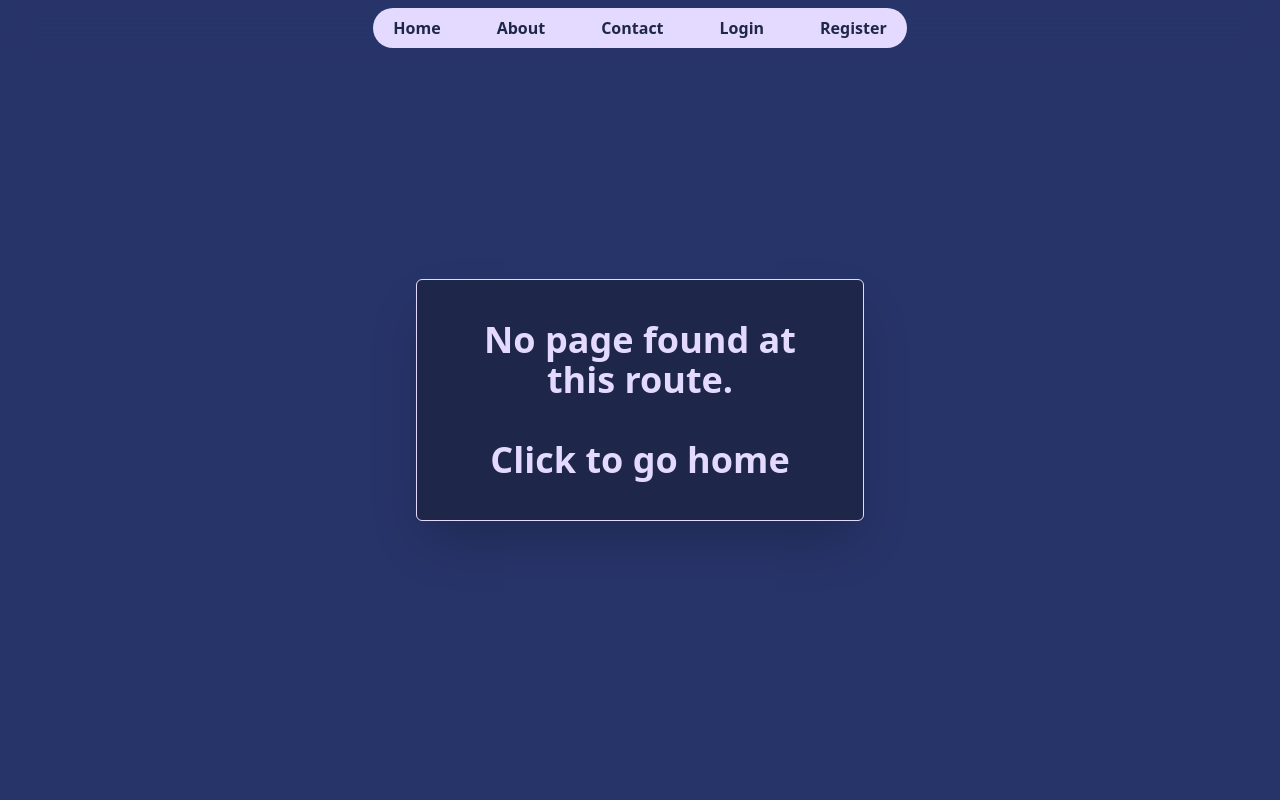
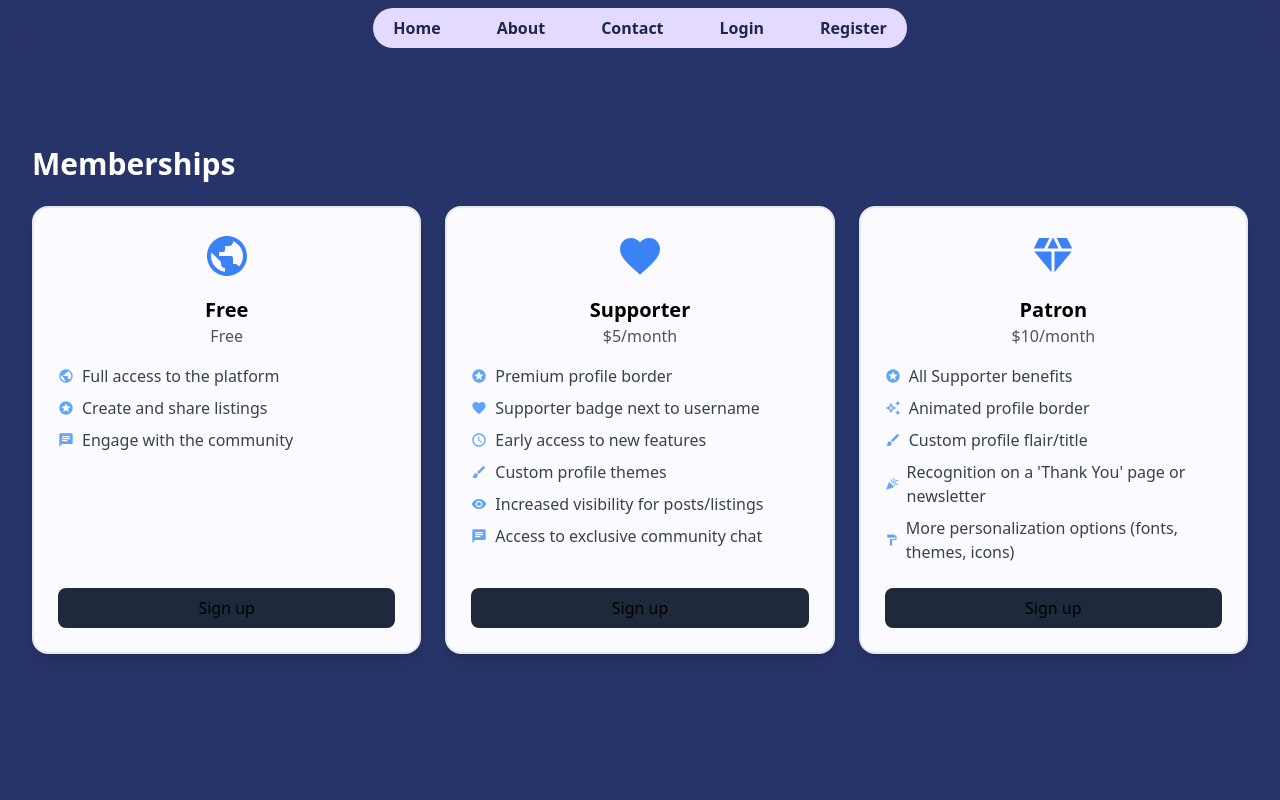
Before and after one commit to Junaidadams/nooks, a React (Vite) app: page /memberships in a window 1280 px wide. Shown: the top 800 px of the page. Built offline with nearby package versions, Linux system fonts and the light colour scheme.

Commit message:
Changes post trip

```diff
--- a/constants.js
+++ b/constants.js
@@ -8,6 +8,17 @@ import {
   MdLocationOn,
   MdStorefront,
   MdAdd,
+  MdStars,
+  MdFavorite,
+  MdDiamond,
+  MdPublic,
+  MdAccessTime,
+  MdBrush,
+  MdVisibility,
+  MdChat,
+  MdOutlineAutoAwesome,
+  MdFormatPaint,
+  MdCelebration,
 } from "react-icons/md";
 
 import {
@@ -289,3 +300,47 @@ export const nookTags = [
   { label: "Local Favorite", icon: FaTrophy },
   { label: "Instagram-Worthy", icon: FaCamera },
 ];
+
+export const membershipInformation = [
+  {
+    tier: "Free",
+    price: "Free",
+    icon: MdPublic,
+    benefits: [
+      { text: "Full access to the platform", icon: MdPublic },
+      { text: "Create and share listings", icon: MdStars },
+      { text: "Engage with the community", icon: MdChat },
+    ],
+  },
+  {
+    tier: "Supporter",
+    price: "$5/month",
+    icon: MdFavorite,
+    benefits: [
+      { text: "Premium profile border", icon: MdStars },
+      { text: "Supporter badge next to username", icon: MdFavorite },
+      { text: "Early access to new features", icon: MdAccessTime },
+      { text: "Custom profile themes", icon: MdBrush },
+      { text: "Increased visibility for posts/listings", icon: MdVisibility },
+      { text: "Access to exclusive community chat", icon: MdChat },
+    ],
+  },
+  {
+    tier: "Patron",
+    price: "$10/month",
+    icon: MdDiamond,
+    benefits: [
+      { text: "All Supporter benefits", icon: MdStars },
+      { text: "Animated profile border", icon: MdOutlineAutoAwesome },
+      { text: "Custom profile flair/title", icon: MdBrush },
+      {
+        text: "Recognition on a 'Thank You' page or newsletter",
+        icon: MdCelebration,
+      },
+      {
+        text: "More personalization options (fonts, themes, icons)",
+        icon: MdFormatPaint,
+      },
+    ],
+  },
+];
--- a/src/App.jsx
+++ b/src/App.jsx
@@ -11,6 +11,7 @@ import TermsAndConditions from "./pages/T&C";
 import ProfilePage from "./pages/ProfilePage";
 import Logout from "./pages/Logout";
 import Archive from "./pages/Archive";
+import Memberships from "./pages/Memberships";
 
 import VerifyEmail from "./pages/utilPages/VerifyEmail";
 import NoPage from "./pages/NoPage";
@@ -28,6 +29,7 @@ const App = () => {
       <Route path="/register" element={<Registration />} />
       <Route path="/login" element={<Login />} />
       <Route path="/verify-email" element={<VerifyEmail />} />
+      <Route path="/memberships" element={<Memberships />} />
       <Route
         path="/profile-page"
         element={
--- /dev/null
+++ b/src/pages/Memberships.jsx
@@ -0,0 +1,52 @@
+import { membershipInformation } from "../../constants";
+import PropTypes from "prop-types";
+
+const MembershipTile = ({ tier, price, icon: Icon, benefits }) => {
+  return (
+    <div className="bg-ghost-white flex flex-col rounded-2xl shadow-lg p-6 w-full max-w-md text-center border-2 border-gray-200 hover:border-blue-500 transition-all">
+      <div className="flex justify-center items-center mb-4">
+        <Icon className="text-blue-500 text-5xl" />
+      </div>
+      <h2 className="text-xl font-bold">{tier}</h2>
+      <p className="text-gray-600 mb-4">{price}</p>
+      <ul className="text-left space-y-2 mb-6">
+        {benefits.map((benefit, index) => (
+          <li key={index} className="flex items-center text-gray-700">
+            <benefit.icon className="text-blue-400 mr-2" />
+            {benefit.text}
+          </li>
+        ))}
+      </ul>
+      <a href="/" className="bg-slate-800 p-2 rounded-lg mt-auto">
+        <button>Sign up</button>
+      </a>
+    </div>
+  );
+};
+
+MembershipTile.propTypes = {
+  title: PropTypes.string.isRequired,
+  description: PropTypes.string.isRequired,
+  price: PropTypes.number.isRequired,
+  isPremium: PropTypes.bool,
+  onUpgrade: PropTypes.func,
+  benefits: PropTypes.array,
+  tier: PropTypes.string,
+  icon: PropTypes.any,
+};
+const Memberships = () => {
+  return (
+    <div className="flex min-h-screen -mt-[56px] bg-delft-blue flex-col items-center p-8">
+      <div className="m-auto">
+        <h1 className="text-white text-3xl font-bold mb-6">Memberships</h1>
+        <div className="grid grid-cols-1 md:grid-cols-3 gap-6">
+          {membershipInformation.map((membership) => (
+            <MembershipTile key={membership.tier} {...membership} />
+          ))}
+        </div>
+      </div>
+    </div>
+  );
+};
+
+export default Memberships;
--- a/src/pages/ProfilePage.jsx
+++ b/src/pages/ProfilePage.jsx
@@ -1,9 +1,11 @@
 import { useContext, useState } from "react";
 import { AuthContext } from "../context/AuthContext";
-import { motion } from "framer-motion";
+import { motion, AnimatePresence } from "framer-motion";
+
 import apiRequest from "../../lib/apiRequest";
 
 import SubmitButton from "../components/SubmitButton";
+import { HiOutlineBadgeCheck } from "react-icons/hi";
 
 const ProfilePage = () => {
   const { currentUser, updateUser } = useContext(AuthContext);
@@ -11,12 +13,14 @@ const ProfilePage = () => {
     username: currentUser.username,
     bio: currentUser.bio || "",
     email: currentUser.email,
+    avatarUrl: currentUser.avatar,
   });
   const [error, setError] = useState("");
   const [success, setSuccess] = useState(false);
   const [isLoading, setIsLoading] = useState(false);
   const [complete, setComplete] = useState(false);
   const [isEditing, setIsEditing] = useState(false);
+  const [isHovered, setIsHovered] = useState(false);
 
   const handleChange = (e) => {
     setFormData({ ...formData, [e.target.name]: e.target.value });
@@ -51,8 +55,8 @@ const ProfilePage = () => {
         <div className="flex flex-col sm:flex-row my-auto bg-space-cadet p-4 rounded-md">
           <div className="flex">
             <div
-              className={`${
-                !currentUser.premium
+              className={`relative ${
+                currentUser.premium
                   ? "bg-gradient-to-tr from-amber-500 to-amber-200"
                   : "bg-periwinkle"
               } rounded-full w-16 h-16 sm:h-20 sm:w-20 flex shadow-lg p-1 mr-4`}
@@ -61,20 +65,33 @@ const ProfilePage = () => {
                 src="https://encrypted-tbn2.gstatic.com/images?q=tbn:ANd9GcSDz6yWvbQS0-tmNQjbMcOl11jXk38fj9xtWeMQVidumoj9Imn2ioRiYubBoTVUkAt-yUCjnJ2WU4_ZxexGo9QQxQkxJn0UoyAD-yAOIw"
                 className="rounded-full object-cover h-full w-full"
               />
+              <div
+                className="relative"
+                onMouseEnter={() => setIsHovered(true)}
+                onMouseLeave={() => setIsHovered(false)}
+              >
+                <HiOutlineBadgeCheck
+                  color="#E4D9FF"
+                  className="h-6 w-6 sm:h-8 sm:w-8 z-10 absolute bottom-0 right-0 transform bg-space-cadet p-0 rounded-full"
+                />
+                <AnimatePresence>
+                  {isHovered && (
+                    <motion.div
+                      initial={{ opacity: 0, y: 5 }}
+                      animate={{ opacity: 1, y: 0 }}
+                      exit={{ opacity: 0, y: 5 }}
+                      className="absolute bottom-10 right-0 bg-gray-800 text-white text-xs px-2 py-1 rounded-md shadow-md whitespace-nowrap"
+                    >
+                      Verified
+                    </motion.div>
+                  )}
+                </AnimatePresence>
+              </div>
             </div>
+
             <div className="my-auto text-left">
               <motion.h1 className="text-xl sm:text-2xl md:text-3xl text-periwinkle font-black">
-                {isEditing ? (
-                  <input
-                    type="text"
-                    name="username"
-                    value={formData.username}
-                    onChange={handleChange}
-                    className="bg-transparent border-b border-periwinkle outline-none"
-                  />
-                ) : (
-                  formData.username
-                )}
+                {formData.username}
               </motion.h1>
               <p className="text-ghost-white font-thin">Profile view</p>
             </div>
@@ -120,6 +137,21 @@ const ProfilePage = () => {
                   className="w-full p-2 mt-1 bg-gray-800 rounded-md text-white"
                 />
               </div>
+              {!currentUser.premium ? (
+                <div className="p-4 rounded-md bg-space-cadet">
+                  <h6 className="text-lg font-semibold">Premium</h6>
+                  <p className="w-full p-2 mt-1 bg-gray-800 rounded-md text-white">
+                    Upgrade to premium membership?
+                  </p>
+                  <a href="/memberships">
+                    <button className="bg-periwinkle px-2 py-1 rounded-md text-black">
+                      Upgrade now
+                    </button>
+                  </a>
+                </div>
+              ) : (
+                ""
+              )}
               <SubmitButton
                 preSubmissionText="Submit"
                 postSubmissionText="Submitted"
@@ -140,6 +172,17 @@ const ProfilePage = () => {
                 <h2 className="text-lg font-semibold">Email</h2>
                 <p>{formData.email}</p>
               </div>
+              <div className="p-4 rounded-md bg-space-cadet">
+                <h6 className="text-lg font-semibold">Premium</h6>
+                <p className="w-full p-2 mt-1 bg-gray-800 rounded-md text-white">
+                  Upgrade to premium membership?
+                </p>
+                <a href="/memberships">
+                  <button className="bg-periwinkle px-2 py-1 rounded-md text-black">
+                    Upgrade now
+                  </button>
+                </a>
+              </div>
             </>
           )}
         </div>
```
